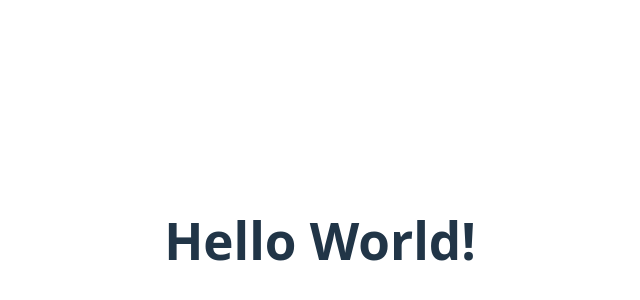
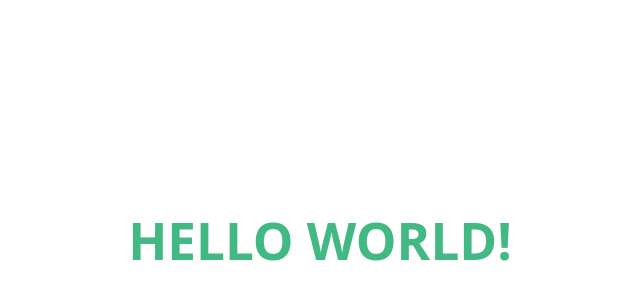
Before and after one commit to jlcarrascof/guitar-vue3, a Vue app: page / in a window 1280 px wide. Shown: the part 160-460 px from the top of the page, without its empty margins (320-960 px from the left). Built offline with nearby package versions, Linux system fonts and the light colour scheme.

Commit message:
fix: update style tag in App.vue to remove scoped attribute

```diff
--- a/src/App.vue
+++ b/src/App.vue
@@ -7,6 +7,9 @@
   <h1>{{ msg }}</h1>
 </template>
 
-<style scoped>
-
+<style>
+  h1 {
+    color: #42b983;
+    text-transform: uppercase;
+  }
 </style>
```
